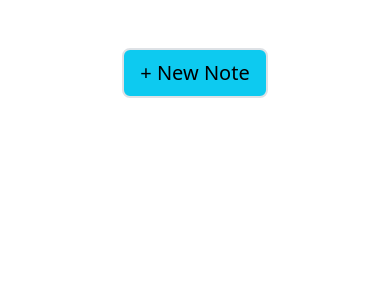
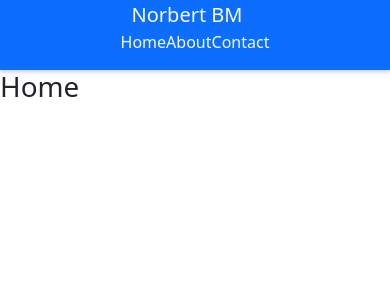
Before and after one commit to ljupchobozhinovski/react-exercises, a React (Create React App) app in the folder project-sandbox/: page / in a window 390 px wide. Shown: the top 300 px of the page. Built offline with nearby package versions, Linux system fonts and the light colour scheme.

Commit message:
add react responsive navbar

```diff
--- a/project-sandbox/src/App.js
+++ b/project-sandbox/src/App.js
@@ -1,5 +1,6 @@
 import "./App.css";
-import NotesApp from "./projects/16-notes-app/NotesApp";
+import ResponsiveNav from "./projects/17-responsive-navigation/ResponsiveNav";
+// import NotesApp from "./projects/16-notes-app/NotesApp";
 // import SearchFilterApp from "./projects/14-filter-contacs/SearchFilterApp";
 // import RegistrationForm from "./projects/15-registration-form-validation/RegistrationForm";
 // import DialogBox from "./projects/13-dialog-box/DialogBox";
@@ -34,7 +35,8 @@
       {/* <DialogBox /> */}
       {/* <SearchFilterApp/> */}
       {/* <RegistrationForm/> */}
-      <NotesApp />
+      {/* <NotesApp /> */}
+      <ResponsiveNav />
     </div>
   );
 }
--- /dev/null
+++ b/project-sandbox/src/projects/17-responsive-navigation/NavItem.jsx
@@ -0,0 +1,11 @@
+import React from "react";
+
+export default function NavItem({ href, active = "", text, onClick }) {
+  return (
+    <li className="nav-item">
+      <a href={href} className={`nav-link ${active}`} onClick={onClick}>
+        {text}
+      </a>
+    </li>
+  );
+}
--- /dev/null
+++ b/project-sandbox/src/projects/17-responsive-navigation/NavStyle.jsx
@@ -0,0 +1,49 @@
+import styled from "styled-components";
+
+export const NavStyle = styled.nav`
+  color: #eee;
+  display: flex;
+  justify-content: center;
+  align-items: center;
+  box-shadow: 0 2px 4px rgba(0, 0, 0, 0.2);
+  padding: 0%.8rem;
+  user-select: none;
+  a {
+    color: inherit;
+  }
+  .navbar-items {
+    display: flex;
+    justify-content: center;
+    align-items: center;
+
+    &.showNavbar {
+      display: flex;
+      align-items: flex-start;
+      flex-direction: column;
+      gap: 15px;
+      margin: 15px;
+      width: 100%;
+    }
+    &.nav-link {
+      margin-right: 1rem;
+      opacity: 0.8;
+      padding: 0.15rem 0.35rem;
+      border: 1px solid transparent;
+      border-radius: 3px;
+      transition: all 0.3s ease;
+      &:hover {
+        border: 1px solid #dddd;
+      }
+      &.active {
+        background-color: white;
+        color: black;
+        transition: all 0.3s ease;
+      }
+    }
+    &.showNavbar {
+      display: flex;
+      align-items: flex-start;
+      flex-direction: column;
+    }
+  }
+`;
--- /dev/null
+++ b/project-sandbox/src/projects/17-responsive-navigation/ResponsiveNav.jsx
@@ -0,0 +1,89 @@
+import React, { useState, useEffect } from "react";
+import NavItem from "./NavItem";
+import { NavStyle } from "./NavStyle";
+import { AiOutlineMenu, AiOutlineClose } from "react-icons/ai";
+
+export default function ResponsiveNav() {
+  const [showElement, setShowElement] = useState({
+    navbarNav: true,
+    hamburgerIcon: false,
+    closeIcon: false,
+    navOpened: false
+  });
+
+  const [pageTitle, setPageTitle] = useState("");
+
+  useEffect(() => {
+    window.onresize = () => {
+      let windowWidth = window.innerWidth;
+      windowWidth > 600 &&
+        setShowElement({ navbarNav: true, hamburgerIcon: false });
+      windowWidth < 600 &&
+        setShowElement({ navbarNav: false, hamburgerIcon: true });
+    };
+  }, []);
+
+  const openNav = () => {
+    setShowElement({
+      navbarNav: true,
+      hamburgerIcon: false,
+      closeIcon: true,
+      navOpened: true
+    });
+  };
+
+  const closeNav = () => {
+    setShowElement({
+      navbarNav: false,
+      hamburgerIcon: true,
+      closeIcon: false,
+      navOpened: false
+    });
+  };
+
+  const handleActive = (e) => {
+    document
+      .querySelectorAll(".nav-link")
+      .forEach((navLink) => navLink.classList.remove("active"));
+    e.target.classList.add("active");
+    setPageTitle(e.target.innerText);
+  };
+
+  return (
+    <>
+      <NavStyle
+        className={`navbar bg-primary text-light ${
+          showElement.navOpened && "showNavbar"
+        }`}
+      >
+        <div className="navbar-logo">
+          <a href="#" className="navbar-brand">
+            Norbert BM
+          </a>
+          {showElement.hamburgerIcon && <AiOutlineMenu onClick={openNav} />}
+          {showElement.closeIcon && <AiOutlineClose onClick={closeNav} />}
+        </div>
+
+        <div className="navbar-collapse">
+          {showElement.navbarNav ? (
+            <ul
+              className={`navbar-items list-unstyled ${
+                showElement.navOpened && "showNavbar"
+              }`}
+            >
+              <NavItem
+                href={"#"}
+                text={"Home"}
+                active="active"
+                onClick={handleActive}
+              />
+              <NavItem href={"#"} text={"About"} onClick={handleActive} />
+              <NavItem href={"#"} text={"Contact"} onClick={handleActive} />
+            </ul>
+          ) : null}
+        </div>
+      </NavStyle>
+      <h1>{!pageTitle ? "Home" : pageTitle}</h1>
+    </>
+  );
+}
```
